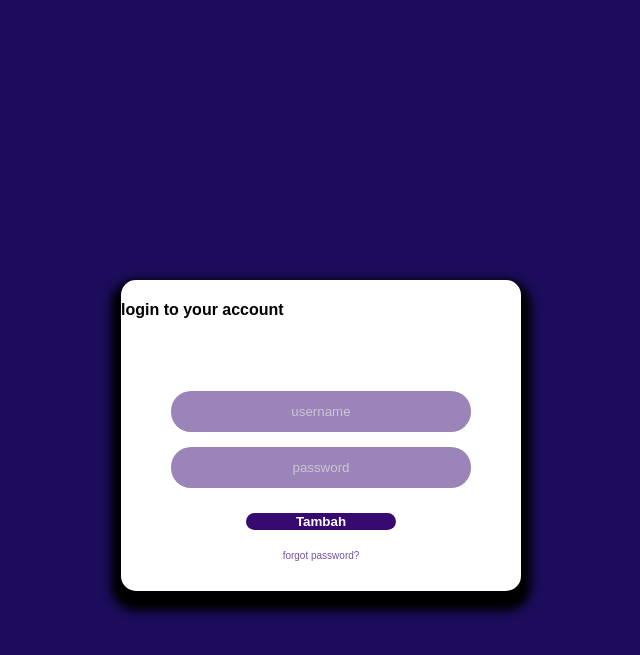
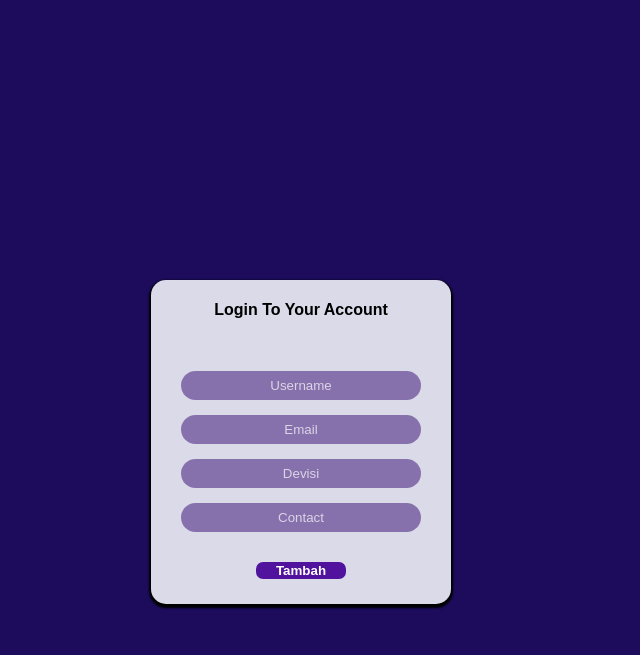
Before and after one commit to Heprina/karyawan, a Django app: page / in a window 1280 px wide. Shown: the top 655 px of the page, without its empty margins (327-967 px from the left). Run offline with Django 3.2, Linux system fonts and the light colour scheme.

Commit message:
karyawan

```diff
--- a/karyawan/templates/index.html
+++ b/karyawan/templates/index.html
@@ -8,8 +8,9 @@
     <!-- <link rel="stylesheet" href="style.css"> -->
     <style>
         body {
-            padding: 0;
-            margin: 0;
+            padding:0;
+            margin:30px;
+            bottom: 100px;
             background-color: #1C0C5B;
             background-size: cover;
             font-family: sans-serif;
@@ -24,53 +25,59 @@
 
         .box {
             position: absolute;
-            width: 400px;
-            background-color: white;
+            width: 300px;
+            background-color: rgb(218, 218, 233);
             top:35%;
             left:35%;
             transform: translate(-50% -50%);
             border-radius: 15px;
-            box-shadow: 0 10px 10px 10px rgb(0, 0, 0, 2);
+            box-shadow: 0 2px 2px 2px rgb(0, 0, 0, 2);
         }
 
        .login.area{
            text-align: center;
-           padding: 50px 50px 30px 50px;
+           padding: 30px 30px 10px 30px;
        }
-       .username,
-       .password{
+       .Username,
+       .Email,
+       .Devisi,
+       .Contact{
            width: 100%;
            text-align: center;
-           padding: 13px 0;
+           padding: 7px 0;
            border-radius: 20px;
            outline: none;
            border: none;
-           color: white;
+           color: rgb(12, 9, 9);
            background-color: rgba(55, 10, 114, .5);
            margin-bottom: 15px;
            transition: 5s;
        }
-       .username::placeholder,
-       .password::placeholder {
-           color: rgba(225, 225, 225, .7);
+       .Username::placeholder,
+       .Email::placeholder,
+       .Devisi::placeholder,
+       .Contact::placeholder{
+           color: rgba(255, 254, 254, 0.7);
        }
 
-       .username:focus,
-       .password:focus{
-        background-color: rgba(55, 10, 114, .7);
+       .Username:focus,
+       .Email:focus,
+       .Devisi:focus,
+       .Contact:focus{
+        background-color: rgba(249, 249, 250, 0.7);
        }
 
     .submit{
-        width: 150px;
-        padding: 10x;
-        background-color:rgba(55, 10, 114, 1) ;
-        border-radius: 10px;
+        width: 90px;
+        padding: 15x;
+        background-color:rgb(81, 19, 158) ;
+        border-radius: 7px;
         font-weight: bold;
-        color: white;
+        color: rgb(255, 254, 254);
         border: none;
         outline: none;
-        margin: 10px;
-        transition: .2s;
+        margin: 15px;
+        transition: .6s;
         cursor: pointer;
     }
     .submit:hover{
@@ -90,14 +97,15 @@
     <div class="overlay">
     <form action="index.html" method="post" class="box">
         <div class="header">
-            <h4>login to your account</h4>
-            <!-- <p>Lorem ipsum dolor sit amet consectetur adipisicing elit. Deleniti, necessitatibus itaque ea beatae atque at ipsa. Qui libero atque quibusdam. Suscipit dignissimos voluptatum maiores perferendis iure similique, exercitationem amet illum!</p> -->
+            <center><h4>Login To Your Account</h4></center>
         </div>
         <div class="login area">
-            <input type="text" name="" class="username" placeholder="username">
-            <input type="password" class="password" placeholder="password">
+            <label for=""
+            ></label><input type="Text" name="" class="Username" placeholder="Username">
+            <input type="Email" class="Email" placeholder="Email">
+            <input type="Devisi" class="Devisi" placeholder="Devisi">
+            <input type="Contact" class="Contact" placeholder="Contact">
             <input type="submit" value="Tambah" class="submit">
-            <a href="#">forgot password?</a>
         </div>
     </form>
     </div>
```
